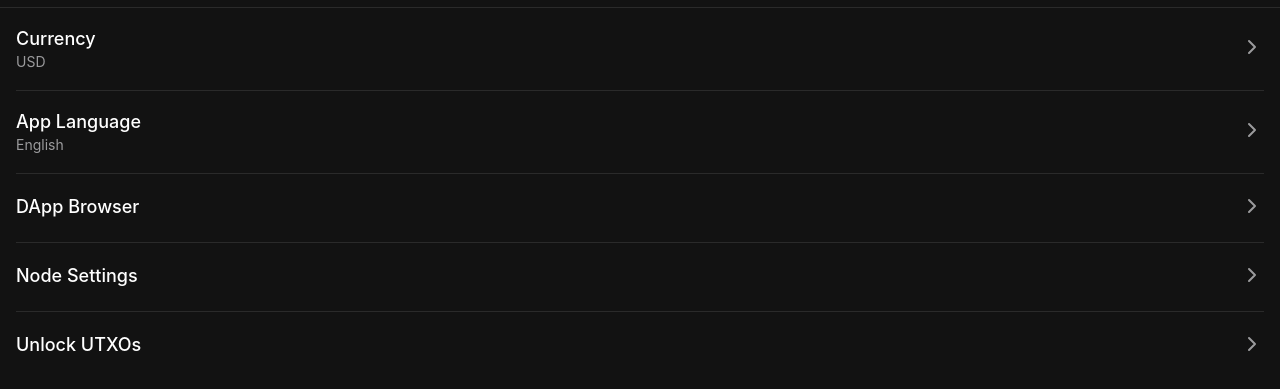
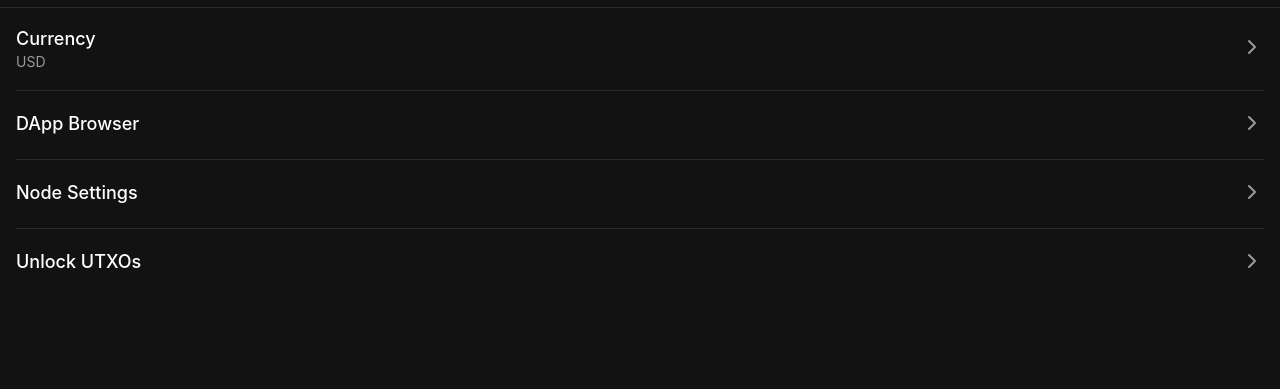
Before and after one commit to Heronwaterwow/wexrctfygui, a plain HTML site: page preferences.html in a window 1280 px wide. Shown: the part 57-446 px from the top of the page. Drawn offline with Linux system fonts and the light colour scheme.

Commit message:
Update preferences.html

```diff
--- a/preferences.html
+++ b/preferences.html
@@ -114,18 +114,7 @@
             </div>
         </div>
 
-        <!-- App Language Option -->
-        <div class="preference-option" id="language-option">
-            <div class="preference-info">
-                <div class="preference-title">App Language</div>
-                <div class="preference-value">English</div>
-            </div>
-            <div class="chevron-right">
-                <svg xmlns="http://www.w3.org/2000/svg" width="24" height="24" viewBox="0 0 24 24" fill="none" stroke="currentColor" stroke-width="2" stroke-linecap="round" stroke-linejoin="round">
-                    <polyline points="9 18 15 12 9 6"></polyline>
-                </svg>
-            </div>
-        </div>
+
 
         <!-- DApp Browser Option -->
         <div class="preference-option" id="dapp-option">
```
